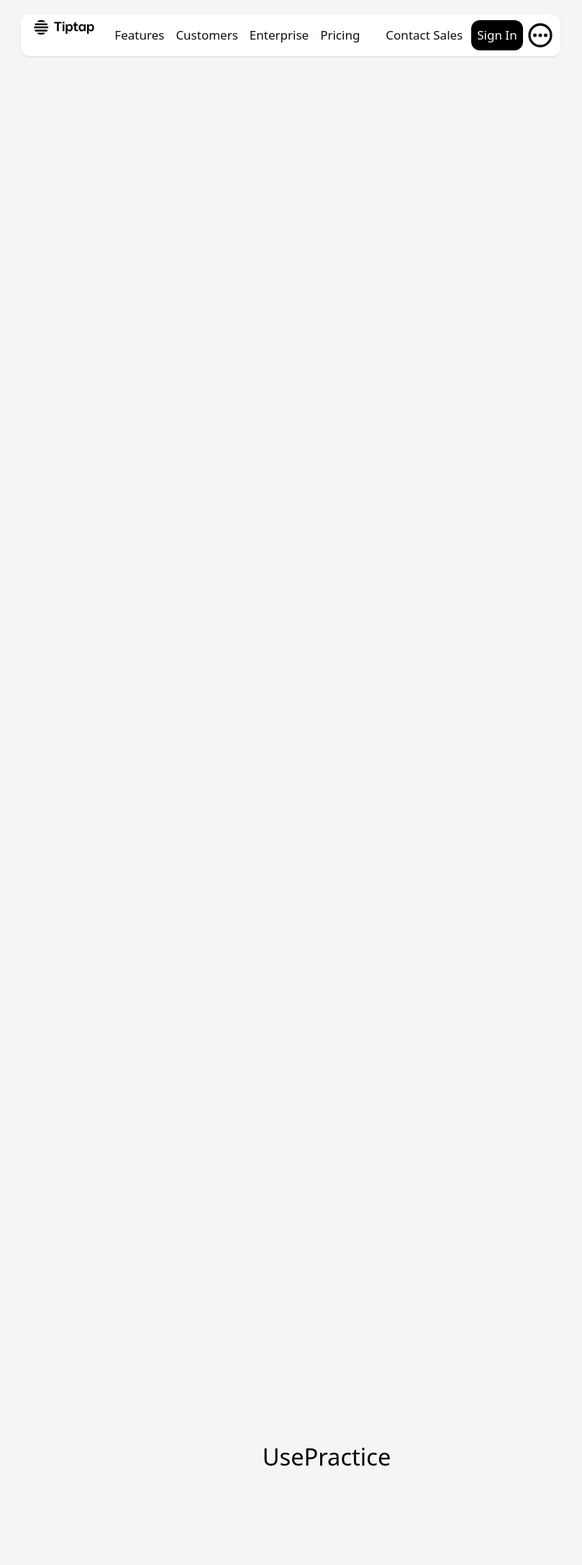
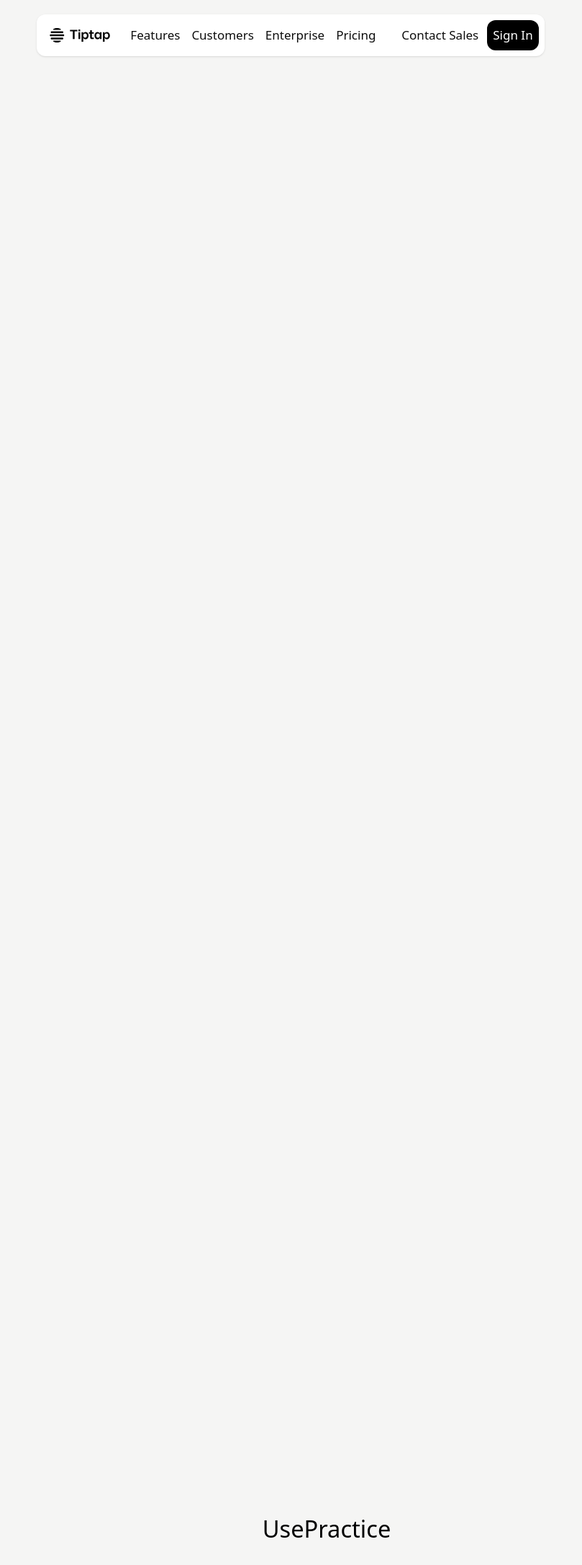
Before and after one commit to ramyus889/Nuxt.js---TipTap, a Nuxt app: page / in a window 1280 px wide. Shown: the top 2174 px of the page at 72% size, without its empty margins (236-1045 px from the left). Built offline with nearby package versions, Linux system fonts and the light colour scheme.

Commit message:
Обновлен Header

```diff
--- a/components/UseHeader.vue
+++ b/components/UseHeader.vue
@@ -3,12 +3,12 @@ const isOpen = ref(false);
 </script>
 <template>
   <div class="fixed top-0 left-0 w-full z-50">
-    <div class="md:mx-auto sm:mx-5 sm:mt-5 mx-2 mt-2 flex-i-j-center">
+    <div class="md:mx-auto md:mt-5 mx-2 mt-2 md:flex-i-j-center">
       <div
         class="bg-white shadow-sm py-[8px] max-[768px]:w-full ps-[18px] pe-[8px] rounded-xl sm:text-[17px] text-[14px]"
       >
         <div class="flex-i-j-between gap-5">
-          <div class="flex gap-5">
+          <div class="flex items-center gap-5">
             <NuxtLink to="/">
               <img src="/Tiptap/tiptapLogo2.svg" class="w-[84px]" alt="" />
             </NuxtLink>
@@ -22,15 +22,15 @@ const isOpen = ref(false);
           <div class="font-[400] flex-i-center gap-1">
             <NuxtLink to="/" class="btn-head-hover">Contact Sales</NuxtLink>
             <NuxtLink to="/" class="btn-head-black">Sign In</NuxtLink>
-            <div class="">
+            <div class="md:hidden flex">
               <svg
                 @click="isOpen = !isOpen"
                 :class="
                   isOpen
-                    ? 'rotate-0 transition-transform'
-                    : 'rotate-90 transition-transform'
+                    ? 'rotate-90 transition-transform'
+                    : 'rotate-0 transition-transform'
                 "
-                class="hover:rotate-90"
+                class="hover:rotate-90 cursor-pointer"
                 xmlns="http://www.w3.org/2000/svg"
                 width="40"
                 height="40"
@@ -45,6 +45,13 @@ const isOpen = ref(false);
           </div>
         </div>
       </div>
+      <UseModal
+        :data-aos="isOpen ? 'flip-left' : 'flip-right'"
+        v-if="isOpen"
+        :isOpen="isOpen"
+        @close="isOpen = false"
+        class="md:hidden"
+      />
     </div>
   </div>
 </template>
--- /dev/null
+++ b/components/UseModal.vue
@@ -0,0 +1,21 @@
+<script setup lang="ts">
+defineEmits(["close"]);
+</script>
+<template>
+  <div
+    class="bg-white shadow-sm mt-2 rounded-xl ps-[18px] *:py-[8px] text-[20px] flex flex-col transition-all"
+  >
+    <NuxtLink to="/" class="btn-head-hover" @click="$emit('close')"
+      >Features</NuxtLink
+    >
+    <NuxtLink to="/" class="btn-head-hover" @click="$emit('close')"
+      >Customers</NuxtLink
+    >
+    <NuxtLink to="/" class="btn-head-hover" @click="$emit('close')"
+      >Enterprise</NuxtLink
+    >
+    <NuxtLink to="/" class="btn-head-hover" @click="$emit('close')"
+      >Pricing</NuxtLink
+    >
+  </div>
+</template>
--- a/pages/index.vue
+++ b/pages/index.vue
@@ -1,7 +1,7 @@
 <template>
-  <div
-    class="text-[clamp(2rem,_2.55vw,_4rem)] my-[2000px] text-center text-black"
-  >
-    UsePractice
+  <div class="flex-i-j-center">
+    <div class="text-[clamp(2rem,_2.55vw,_4rem)] my-[2000px] text-black">
+      UsePractice
+    </div>
   </div>
 </template>
```
